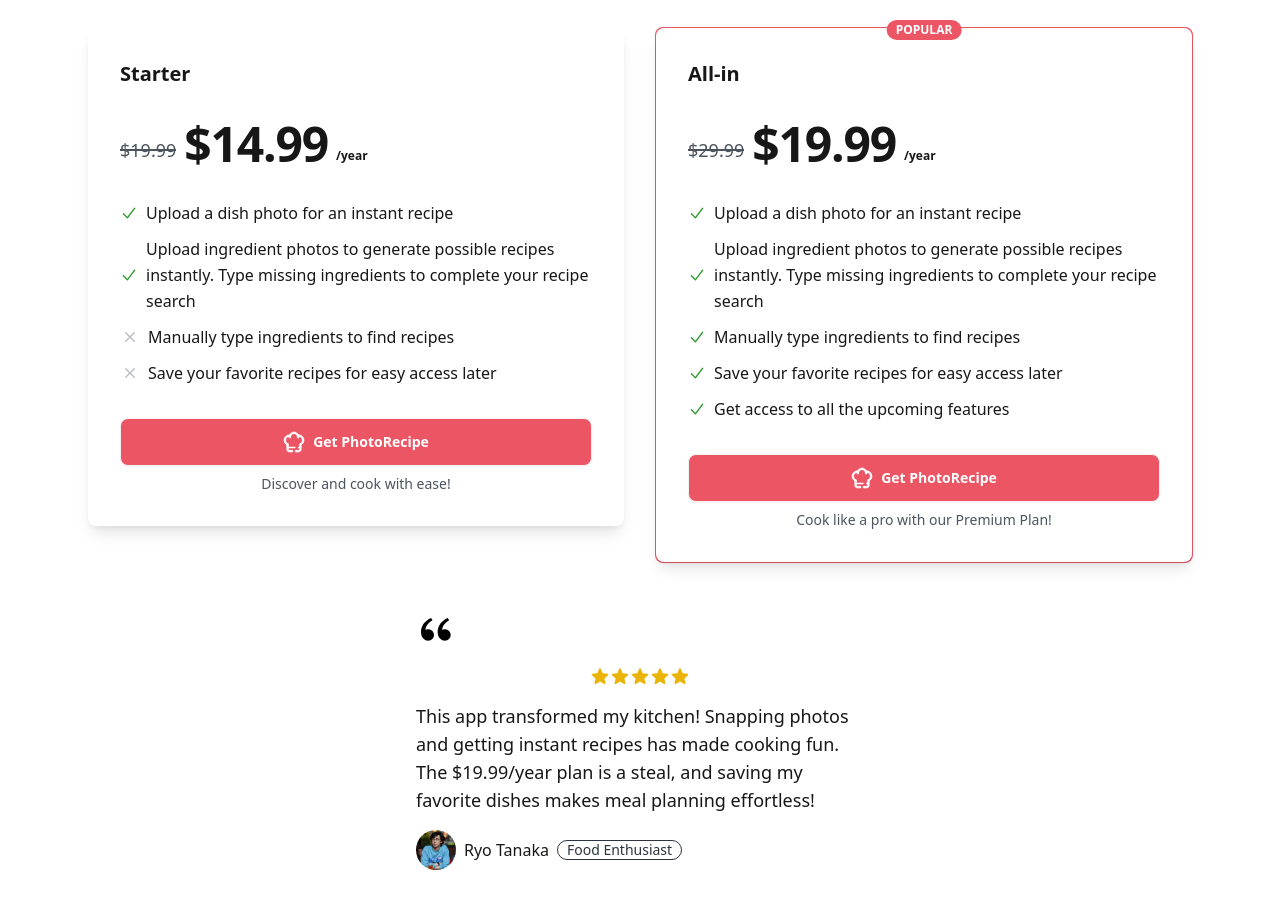
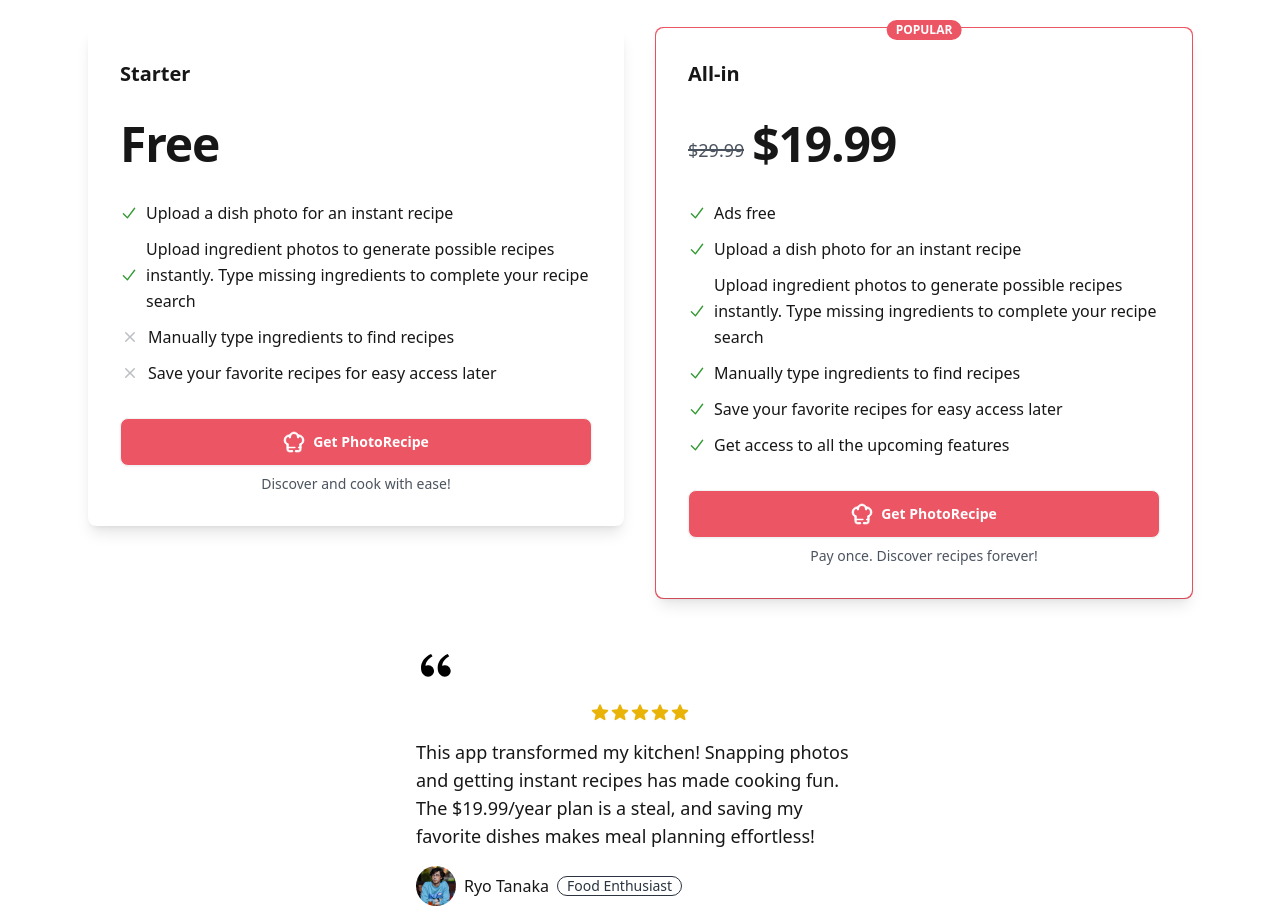
Before and after one commit to shellyear/photorecipe-free, a Next.js app: page / in a window 1280 px wide. Shown: the part 1500-2417 px from the top of the page. Built offline with nearby package versions, Linux system fonts and the light colour scheme.

Commit message:
[feature] update pricing section

```diff
--- a/src/components/sections/Pricing.tsx
+++ b/src/components/sections/Pricing.tsx
@@ -19,6 +19,7 @@
 ];
 
 const premiumFeatures = [
+  { text: "Ads free", available: true },
   { text: "Upload a dish photo for an instant recipe", available: true },
   {
     text: "Upload ingredient photos to generate possible recipes instantly. Type missing ingredients to complete your recipe search",
@@ -41,17 +42,8 @@
                   <p className="text-lg lg:text-xl font-bold ">Starter</p>
                 </div>
               </div>
-              <div className="flex gap-2">
-                <div className="flex flex-col justify-end mb-[4px] text-lg ">
-                  <p className="relative opacity-80">
-                    <span className="absolute bg-base-content h-[1.5px] inset-x-0 top-[48%]"></span>
-                    <span className="text-base-content">$19.99</span>
-                  </p>
-                </div>
-                <p className="text-5xl tracking-tight font-extrabold">$14.99</p>
-                <div className="flex flex-col justify-end mb-[4px]">
-                  <span className="text-xs font-semibold">/year</span>
-                </div>
+              <div>
+                <p className="text-5xl tracking-tight font-extrabold">Free</p>
               </div>
               <ul className="space-y-2.5 leading-relaxed text-base flex-1">
                 {basicFeatures.map((feature, i) => (
@@ -103,9 +95,6 @@
                   </p>
                 </div>
                 <p className="text-5xl tracking-tight font-extrabold">$19.99</p>
-                <div className="flex flex-col justify-end mb-[4px]">
-                  <span className="text-xs font-semibold">/year</span>
-                </div>
               </div>
               <ul className="space-y-2.5 leading-relaxed text-base flex-1">
                 {premiumFeatures.map((feature, i) => (
@@ -131,7 +120,7 @@
                   Get PhotoRecipe
                 </button>
                 <p className="flex items-center justify-center gap-2 text-sm text-center text-base-content/80 font-medium relative">
-                  Cook like a pro with our Premium Plan!
+                  Pay once. Discover recipes forever!
                 </p>
               </div>
             </div>
```
